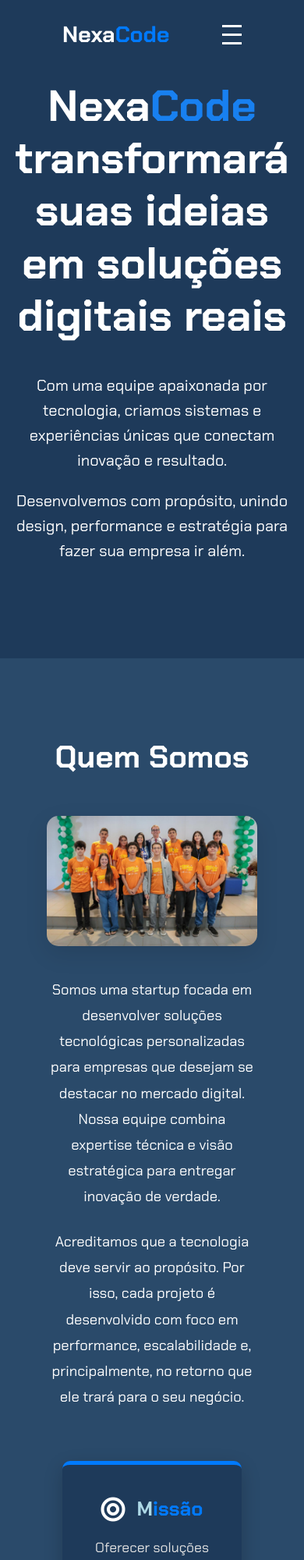
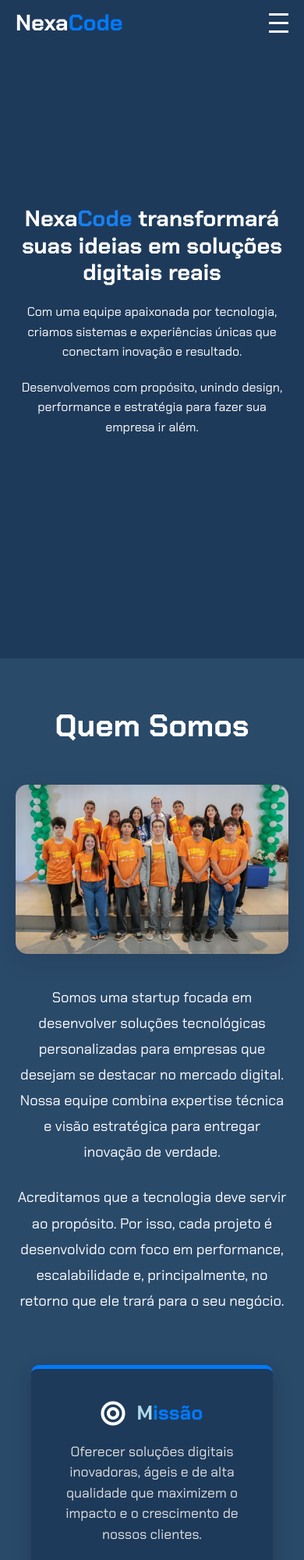
Before and after one commit to Ysaiassilas/Nexa-Code, a plain HTML site: page index.html in a window 390 px wide. Shown: the top 2000 px of the page at 78% size. Drawn offline with nearby package versions, Linux system fonts and the light colour scheme.

Commit message:
11/12/2025-17:08

```diff
--- a/script.js
+++ b/script.js
@@ -8,19 +8,18 @@ const rightCurtain = document.querySelector(".right-curtain");
 
 // Função para abrir as cortinas
 const openCurtains = () => {
-    // Adiciona a classe 'open' após 500ms (0.5 segundo) para garantir que tudo carregou
+    // Adiciona a classe 'open' após 700ms (0.7 segundo)
     setTimeout(() => {
         leftCurtain.classList.add("open");
         rightCurtain.classList.add("open");
 
-        // Remove a div completamente do fluxo após a animação (para garantir o clique)
+        // Remove a div completamente do fluxo após a animação
         setTimeout(() => {
             const overlay = document.querySelector(".curtain-overlay");
             if (overlay) {
                 overlay.style.display = 'none';
             }
-        }, 2000); // 2000ms é a duração da transição no CSS
-
+        }, 2000); // Duração da transição no CSS
     }, 700);
 };
 
@@ -85,14 +84,14 @@ openCurtains();
                 toggleMenu();
             }
 
-            // O scroll funciona para as novas seções
+            // Scroll suave para o destino
             const alvo = document.querySelector(link.getAttribute("href"));
             window.scrollTo({ top: alvo.offsetTop - 60, behavior: "smooth" });
         });
     });
 
     // ===================================
-    // INJEÇÃO DINÂMICA DOS MEMBROS DA EQUIPE (11 adicionais)
+    // INJEÇÃO DINÂMICA DOS MEMBROS DA EQUIPE
     // ===================================
     const adicionarMembrosEquipe = () => {
         const novosMembros = [
@@ -110,8 +109,12 @@ openCurtains();
         ];
 
         const carouselContainer = document.querySelector('.equipe-carousel');
+        const membrosIniciais = carouselContainer.querySelectorAll('.membro').length;
 
-        novosMembros.forEach(membro => {
+        novosMembros.forEach((membro, index) => {
+            // Garante que não duplique se o HTML inicial já existir
+            if (index >= membrosIniciais) return;
+
             const membroHTML = `
                 <div class="membro">
                     <img src="${membro.imagem}" alt="Foto de ${membro.nome}, ${membro.funcao}" width="150" height="150" loading="lazy" />
@@ -124,20 +127,16 @@ openCurtains();
     };
 
     // ===================================
-    // INJEÇÃO DINÂMICA DOS PROJETOS DO PORTFÓLIO (15 no total)
+    // INJEÇÃO DINÂMICA DOS PROJETOS DO PORTFÓLIO
     // ===================================
     const adicionarProjetosPortfolio = () => {
         const projetos = [
-        // O campo 'link' agora é para onde o usuário será levado.
-        // O novo campo 'imagem' aponta para o caminho do arquivo.
-
-        // Exemplo 1: Mantive o caminho que você sugeriu inicialmente
             { nome: "Estoque Fácil", descricao: "Marketplace robusto com foco em escalabilidade e UX de compra e venda.", link: "link-do-estoque-facil", imagem: "./imgens-projetos/Estoque-Facil.png" },
             { nome: "Dieta Popular", descricao: "Desenvolvimento nativo com geolocalização e sistema de pagamento integrado.", link: "https://www.ifood.com.br", imagem: "./imgens-projetos/Dieta-popular.png" },
             { nome: "Equilibra", descricao: "Software personalizado para otimização de processos internos e gestão de recursos.", link: "https://www.sap.com/brazil/products/erp.html", imagem: "./imgens-projetos/Equilibra.png" },
             { nome: "ValidaAlimento", descricao: "Plataforma interna para comunicação e compartilhamento de documentos de grandes equipes.", link: "https://www.microsoft.com/pt-br/microsoft-365/sharepoint/collaboration", imagem: "./imgens-projetos/ValidaAlimento.png" },
             { nome: "New Iformation", descricao: "Desenvolvimento de sistema para gestão de relacionamento com o cliente customizado.", link: "https://www.salesforce.com/br/", imagem: "./imgens-projetos/New-information.png" },
-        { nome: "Vitabery", descricao: "Criação de site focado em marca, SEO e geração de leads para uma grande empresa de tecnologia.", link: "https://www.google.com", imagem: "./imagens-projetos/vitabery.jpg" },
+            { nome: "Vitabery", descricao: "Criação de site focado em marca, SEO e geração de leads para uma grande empresa de tecnologia.", link: "https://www.google.com", imagem: "./imgens-projetos/Vitabery.png" },
             { nome: "Sabium", descricao: "Ambiente virtual de aprendizagem com sistema de certificado, pagamento e gestão de conteúdo.", link: "https://www.udemy.com/", imagem: "./imgens-projetos/Sabium.png" },
             { nome: "Pyxis tour Brasil", descricao: "App mobile nativo com integração GPS e gamificação para monitoramento de atividades físicas.", link: "https://www.strava.com/mobile", imagem: "./imgens-projetos/Pyxis.png" },
             { nome: "Sistema Fintech", descricao: "Desenvolvimento de API e plataforma de gestão de pagamentos segura e de alta disponibilidade.", link: "https://www.nubank.com.br", imagem: "./imagens-projetos/sistema-fintech.jpg" },
@@ -146,6 +145,8 @@ openCurtains();
         ];
 
         const carouselContainer = document.querySelector('.portfolio-carousel');
+        // Pula os 4 projetos iniciais já presentes no HTML
+        const projetosIniciais = 4;
 
         projetos.forEach(projeto => {
             const projetoHTML = `
@@ -169,10 +170,10 @@ openCurtains();
     adicionarProjetosPortfolio();
 
     // ===================================
-    // INICIALIZAÇÃO DOS CARROSSEIS (SLICK)
+    // INICIALIZAÇÃO DOS CARROSSEIS (SLICK) - RESPONSIVO
     // ===================================
 
-    // Inicialização do Carrossel de Portfólio (15 itens)
+    // Inicialização do Carrossel de Portfólio
     $('.portfolio-carousel').slick({
         dots: true,
         infinite: true,
@@ -187,15 +188,16 @@ openCurtains();
         ]
     });
 
-    // Inicialização do Carrossel da Equipe (14 itens)
+    // Inicialização do Carrossel da Equipe (Otimizado para até 4 slides em desktop)
     $('.equipe-carousel').slick({
         dots: true,
         infinite: true,
         speed: 500,
-        slidesToShow: 3,
+        slidesToShow: 4, // Exibe 4 slides em telas grandes (desktop)
         slidesToScroll: 1,
         responsive: [
-            { breakpoint: 1024, settings: { slidesToShow: 2, slidesToScroll: 1 } },
+            { breakpoint: 1200, settings: { slidesToShow: 3, slidesToScroll: 1 } },
+            { breakpoint: 992, settings: { slidesToShow: 2, slidesToScroll: 1 } },
             { breakpoint: 600, settings: { slidesToShow: 1, slidesToScroll: 1 } }
         ]
     });
--- a/style.css
+++ b/style.css
@@ -23,26 +23,26 @@ body {
   left: 0;
   width: 100%;
   height: 100vh;
-  z-index: 9999; /* DEVE ser menor que o header */
+  z-index: 9999;
   pointer-events: none;
   display: flex;
 }
 
 .curtain {
-  width: 50vw; /* Cada cortina ocupa metade da tela (50% da largura da viewport) */
+  width: 50vw;
   height: 100%;
-  background-color: #1e3a5a; /* Cor de fundo da sua seção hero */
+  background-color: #1e3a5a;
   position: relative;
-  transition: transform 1.5s ease-out; /* Transição de 1.5s para o efeito de abertura */
+  transition: transform 1.5s ease-out;
 }
 
 /* Estado Final (depois da animação): As cortinas saem da tela */
 .left-curtain.open {
-  transform: translateX(-100%); /* Move a cortina esquerda totalmente para fora */
+  transform: translateX(-100%);
 }
 
 .right-curtain.open {
-  transform: translateX(100%); /* Move a cortina direita totalmente para fora */
+  transform: translateX(100%);
 }
 
 /* ======= HEADER ======= */
@@ -56,7 +56,7 @@ header {
   justify-content: space-between;
   align-items: center;
   padding: 25px 80px;
-  z-index: 10000; /* AUMENTADO: Garante que o header fique ACIMA da cortina (9999) */
+  z-index: 10000;
   box-shadow: none;
   transition: background 0.4s, padding 0.4s;
 }
@@ -66,7 +66,7 @@ header.scrolled {
   color: #222;
   box-shadow: 0 2px 10px rgba(0, 0, 0, 0.1);
   padding: 15px 80px;
-  z-index: 10000; /* Mantenha o valor alto também aqui, se necessário */
+  z-index: 10000;
 }
 
 .logo {
@@ -84,7 +84,7 @@ header.scrolled .logo {
   color: #007AFF;
 }
 
-/* ======= MENU e RESPONSIVO ======= */
+/* ======= MENU e RESPONSIVO (Padrão e Toggle) ======= */
 nav ul {
   list-style: none;
   display: flex;
@@ -125,6 +125,7 @@ header.scrolled .bar {
   background-color: #222;
 }
 
+/* Media Query do Menu de Navegação */
 @media (max-width: 768px) {
   nav {
     position: absolute;
@@ -188,8 +189,8 @@ header.scrolled .bar {
   justify-content: center;
   text-align: center;
   padding: 0 20px;
-  opacity: 1; /* CORRIGIDO: Hero sempre visível */
-  transform: translateY(0); /* CORRIGIDO: Hero sempre visível */
+  opacity: 1;
+  transform: translateY(0);
 }
 
 .hero-content {
@@ -215,7 +216,7 @@ header.scrolled .bar {
 }
 
 /* ======= SEÇÕES (Geral) - OTIMIZADO ======= */
-section:not(.hero) { /* CORRIGIDO: Aplica opacity 0 apenas para sections que não são hero */
+section:not(.hero) {
   padding: 100px 60px;
   opacity: 0;
   transform: translateY(40px);
@@ -228,36 +229,36 @@ section.show {
 }
 
 section h2 {
-  display: flex; /* Habilita o Flexbox para alinhar itens */
-  align-items: center; /* Alinha os itens (texto e linhas) verticalmente */
-  justify-content: center; /* Centraliza o conteúdo horizontalmente */
+  display: flex;
+  align-items: center;
+  justify-content: center;
   color: #ffffff;
-  font-size: 2.5rem; /* Ajustado para ter um tamanho maior */
-  margin: 0 auto 50px auto; /* Centraliza e define margem inferior */
-  max-width: 1200px; /* Limita a largura do h2 */
+  font-size: 2.5rem;
+  margin: 0 auto 50px auto;
+  max-width: 1200px;
 }
 
 section h2 span {
-  padding: 0 30px; /* Espaço entre o texto e a linha */
-  white-space: nowrap; /* Impede que o texto quebre a linha */
+  padding: 0 30px;
+  white-space: nowrap;
 }
 
 section h2::before {
   content: '';
-  flex-grow: 1; /* Permite que o pseudo-elemento cresça e preencha o espaço */
-  height: 2px; /* Espessura da linha */
+  flex-grow: 1;
+  height: 2px;
   background-color: white;
-  max-width: 400px; /* Limita o comprimento máximo da linha */
-  margin-right: 20px; /* Opcional: Ajuste fino para o espaçamento */
+  max-width: 400px;
+  margin-right: 20px;
 }
 
 section h2::after {
   content: '';
-  flex-grow: 1; /* Permite que o pseudo-elemento cresça e preencha o espaço */
-  height: 2px; /* Espessura da linha */
+  flex-grow: 1;
+  height: 2px;
   background-color: white;
-  max-width: 400px; /* Limita o comprimento máximo da linha */
-  margin-left: 20px; /* Opcional: Ajuste fino para o espaçamento */
+  max-width: 400px;
+  margin-left: 20px;
 }
 
 section p {
@@ -451,7 +452,7 @@ section p {
 }
 
 .membro {
-  background: #fff; /* CORRIGIDO: Adicionado ponto-e-vírgula */
+  background: #fff;
   border-radius: 10px;
   box-shadow: 0 5px 20px rgba(0, 0, 0, 0.08);
   text-align: center;
@@ -467,14 +468,14 @@ section p {
   box-shadow: 0 10px 30px rgba(0, 0, 0, 0.15);
 }
 
+/* Ajuste da imagem (otimizado para centralizar) */
 .membro img {
-
   border-radius: 50%;
   width: 140px;
   height: 140px;
   object-fit: cover;
-  margin-bottom: 2rem;
-  margin-left: 6.5rem;
+  margin: 0 auto 2rem auto; /* Centraliza a imagem */
+  display: block;
   border: 4px solid #007AFF;
 }
 
@@ -635,7 +636,7 @@ a {
   filter: grayscale(0%);
 }
 
-/* ======= SOBRE NÓS ======= */
+/* ======= SOBRE NÓS E IMAGEM ======= */
 .sobre {
   padding: 100px 80px;
   background-color: #2a4a6a;
@@ -684,40 +685,39 @@ a {
   object-fit: cover;
 }
 
-
 /* ======= MISSÃO, VISÃO, VALORES (MVV) ======= */
 .mvv-container {
   display: flex;
   justify-content: center;
-  gap: 30px; /* Espaço entre os cartões */
-  flex-wrap: wrap; /* Permite quebrar linha em telas menores */
+  gap: 30px;
+  flex-wrap: wrap;
   max-width: 1200px;
-  margin: 80px auto 0 auto; /* Margem superior para separar do conteúdo acima */
+  margin: 80px auto 0 auto;
   padding: 0 20px;
 }
 
 .mvv-card {
-  background-color: #1e3a5a; /* Fundo mais escuro que a seção, mas mais claro que o corpo */
+  background-color: #1e3a5a;
   color: #ffffff;
   padding: 40px;
   border-radius: 10px;
-  width: 350px; /* Largura fixa para cada cartão */
+  width: 350px;
   text-align: center;
   box-shadow: 0 8px 25px rgba(0, 0, 0, 0.2);
   transition: transform 0.3s ease, background-color 0.3s ease;
-  border-top: 5px solid #007AFF; /* Linha de destaque na cor primária */
+  border-top: 5px solid #007AFF;
 }
 
 .mvv-card:hover {
-  transform: translateY(-8px); /* Efeito de elevação ao passar o mouse */
-  background-color: #142a42; /* Leve escurecimento no hover */
+  transform: translateY(-8px);
+  background-color: #142a42;
 }
 
 .mvv-card h3 {
   font-size: 1.6rem;
   font-weight: 700;
   margin-bottom: 20px;
-  color: #007AFF; /* Cor primária para destaque */
+  color: #007AFF;
   display: flex;
   align-items: center;
   justify-content: center;
@@ -726,7 +726,7 @@ a {
 .mvv-card h3 i {
   font-size: 2rem;
   margin-right: 15px;
-  color: #ffffff; /* Ícone em branco para contraste */
+  color: #ffffff;
 }
 
 .mvv-card h3 span {
@@ -736,28 +736,12 @@ a {
 .mvv-card p {
   font-size: 1.1rem;
   line-height: 1.5;
-  color: #e0e0e0; /* Cor do texto para contraste */
-  text-align: center; /* Garante que o texto dentro do cartão seja centralizado */
-  max-width: none; /* Ignora o max-width do p global */
+  color: #e0e0e0;
+  text-align: center;
+  max-width: none;
 }
 
-@media (max-width: 1200px) {
-  .mvv-card {
-      width: 45%; /* Duas colunas em telas médias */
-  }
-}
-
-@media (max-width: 768px) {
-  .mvv-container {
-      margin-top: 40px;
-  }
-
-  .mvv-card {
-      width: 100%; /* Uma coluna em telas pequenas */
-      max-width: 400px; /* Limita a largura em telas muito pequenas */
-  }
-}
-
+/* Media Query para Seção SOBRE/MVV */
 @media (max-width: 900px) {
   .sobre {
     padding: 80px 40px;
@@ -780,9 +764,24 @@ a {
     order: -1;
     max-width: 100%;
   }
+
+  .mvv-card {
+    width: 45%; /* Duas colunas em telas médias */
+  }
 }
 
-/* ======= SETAS SLICK CAROUSEL ======= */
+@media (max-width: 768px) {
+  .mvv-container {
+    margin-top: 40px;
+  }
+
+  .mvv-card {
+    width: 100%; /* Uma coluna em telas pequenas */
+    max-width: 400px;
+  }
+}
+
+/* ======= SETAS SLICK CAROUSEL (Padrão) ======= */
 .slick-prev:before,
 .slick-next:before {
   font-family: 'slick';
@@ -816,7 +815,111 @@ a {
   right: -20px;
 }
 
+/* =============================== */
+/* 📱 MEDIA QUERIES PARA RESPONSIVIDADE (ADAPTADAS) */
+/* =============================== */
+
+/* Para Telas Médias e Tablets (Largura máxima de 992px) */
+@media (max-width: 992px) {
+
+    /* Header */
+    header {
+        padding: 15px 40px;
+    }
+
+    header.scrolled {
+        padding: 15px 40px;
+    }
+
+    /* Hero Section */
+    .hero-content h1 {
+        font-size: 2.5rem;
+    }
+
+    .hero-content p {
+        font-size: 1.1rem;
+    }
+
+    /* Seções (Geral) */
+    section:not(.hero) {
+        padding: 80px 40px;
+    }
+
+    section h2 {
+        font-size: 2rem;
+        margin-bottom: 40px;
+    }
+
+    /* Reduz o comprimento das linhas laterais do H2 */
+    section h2::before,
+    section h2::after {
+        max-width: 150px;
+    }
+
+    /* Serviços */
+    .servicos .cards {
+        gap: 20px;
+    }
+
+    .card {
+        width: 45%; /* Permite 2 cards por linha */
+    }
+
+    /* Tecnologias */
+    .tecnologias .tech-logos {
+        gap: 30px;
+    }
+}
+
+/* Para Celulares (Largura máxima de 600px) */
 @media (max-width: 600px) {
+    /* Header e Nav */
+    header {
+        padding: 10px 20px;
+    }
+
+    header.scrolled {
+        padding: 10px 20px;
+    }
+
+    /* Hero Section */
+    .hero-content h1 {
+        font-size: 1.8rem;
+        margin-bottom: 20px;
+    }
+
+    .hero-content p {
+        font-size: 1rem;
+    }
+
+    /* Seções (Geral) */
+    section:not(.hero) {
+        padding: 60px 20px;
+    }
+
+    section h2 {
+        font-size: 1.5rem;
+        margin-bottom: 30px;
+    }
+
+    section h2 span {
+        padding: 0 15px;
+    }
+
+    /* Remove as linhas laterais do H2 em telas muito pequenas */
+    section h2::before,
+    section h2::after {
+        content: none;
+    }
+
+    /* Serviços */
+    .card {
+        width: 100%; /* 1 card por linha */
+        max-width: 350px;
+        margin: 0 auto;
+    }
+
+    /* Carrossel Slick */
     .slick-prev,
     .slick-next {
         width: 30px;
@@ -824,15 +927,35 @@ a {
     }
 
     .slick-prev {
-    left: 0px;
+        left: 5px;
     }
 
     .slick-next {
-    right: 0px;
+        right: 5px;
     }
 
     .slick-prev:before,
     .slick-next:before {
         font-size: 20px;
     }
+
+    .portfolio-carousel {
+        padding: 0 20px;
     }
+
+    .portfolio .projeto-card {
+        margin: 10px 5px;
+        height: auto; /* Permite que o card se ajuste ao conteúdo em telas pequenas */
+    }
+
+    /* Tecnologias */
+    .tecnologias .tech-logo {
+        height: 40px;
+        gap: 20px;
+    }
+
+    /* Footer */
+    footer {
+        padding: 30px 20px 15px 20px;
+    }
+}
```
Also changed, not shown: imgens-projetos/New-information.png, imgens-projetos/Vitabery.png (added). Lines whose indentation alone changed are shown as unchanged.
